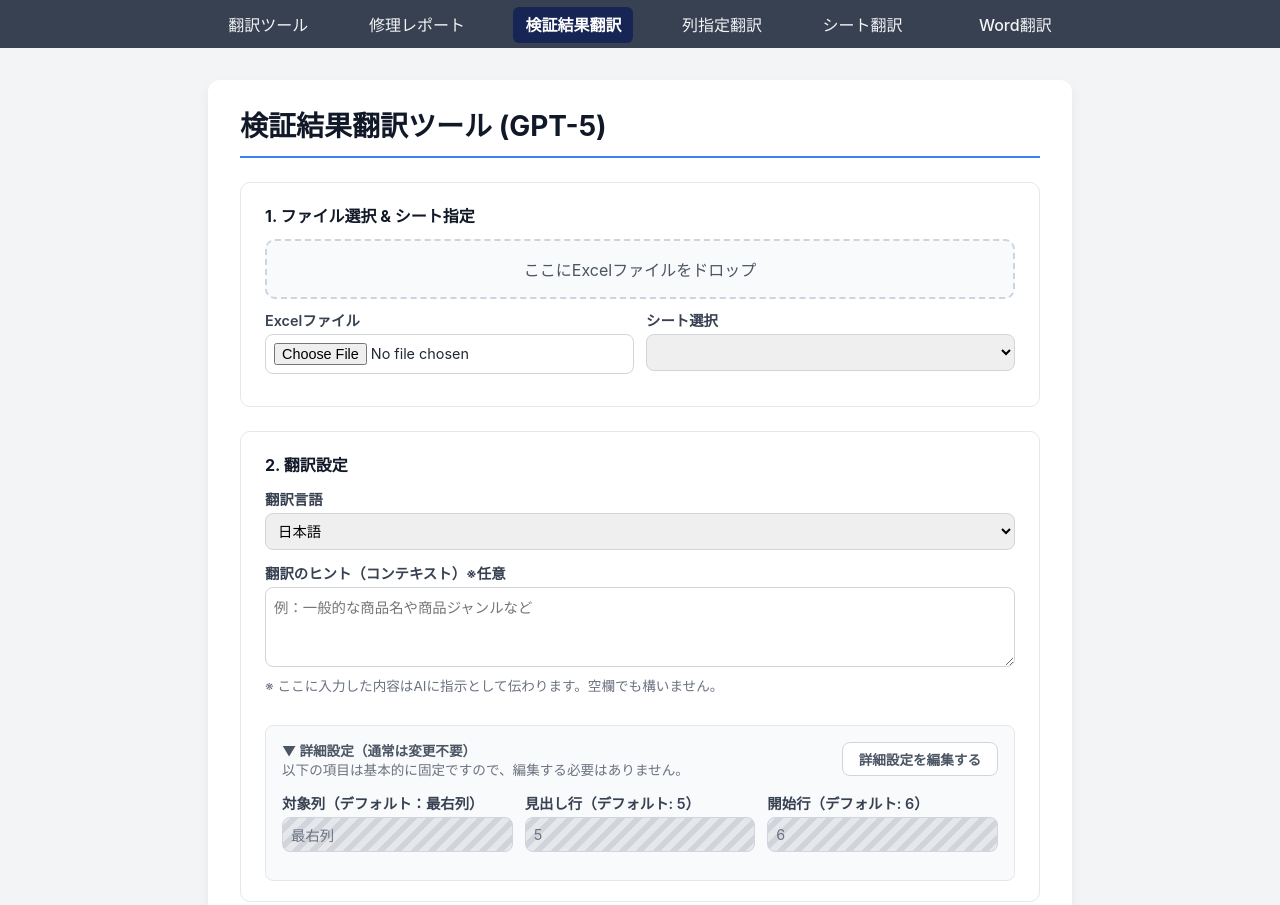
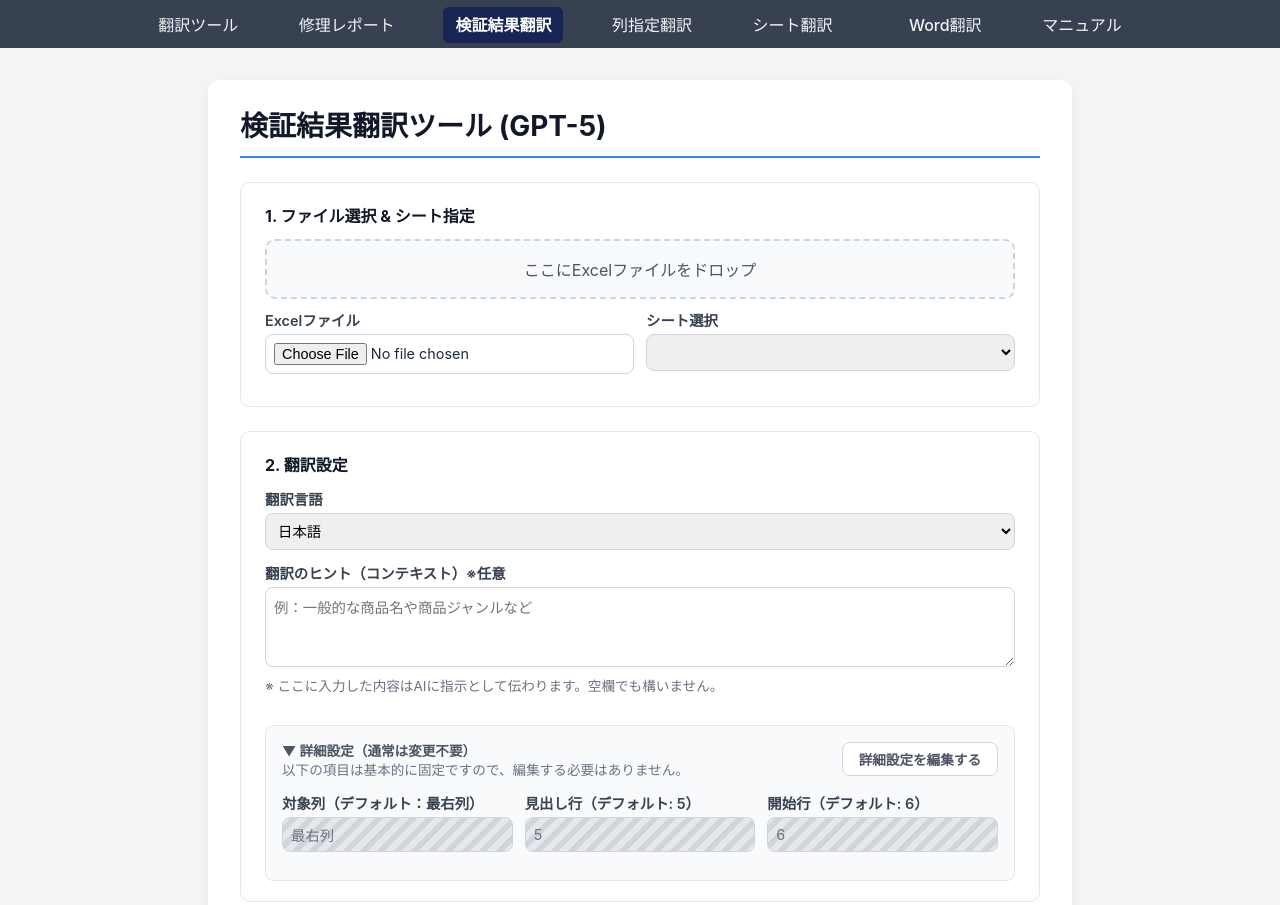
Before and after one commit to Ishimoto-3r/translation-tool, a website: page verify.html in a window 1280 px wide. Shown: the top 905 px of the page. Drawn offline with nearby package versions, Linux system fonts and the light colour scheme.

Commit message:
Update verify.html

```diff
--- a/verify.html
+++ b/verify.html
@@ -136,6 +136,7 @@
   <a href="/column-translate.html">列指定翻訳</a>
   <a href="/sheet-translate.html">シート翻訳</a>
 　<a href="/word-translate.html">Word翻訳</a>
+      <a href="/manual.html">マニュアル</a>
 </nav>
 
 <div class="container">
```
